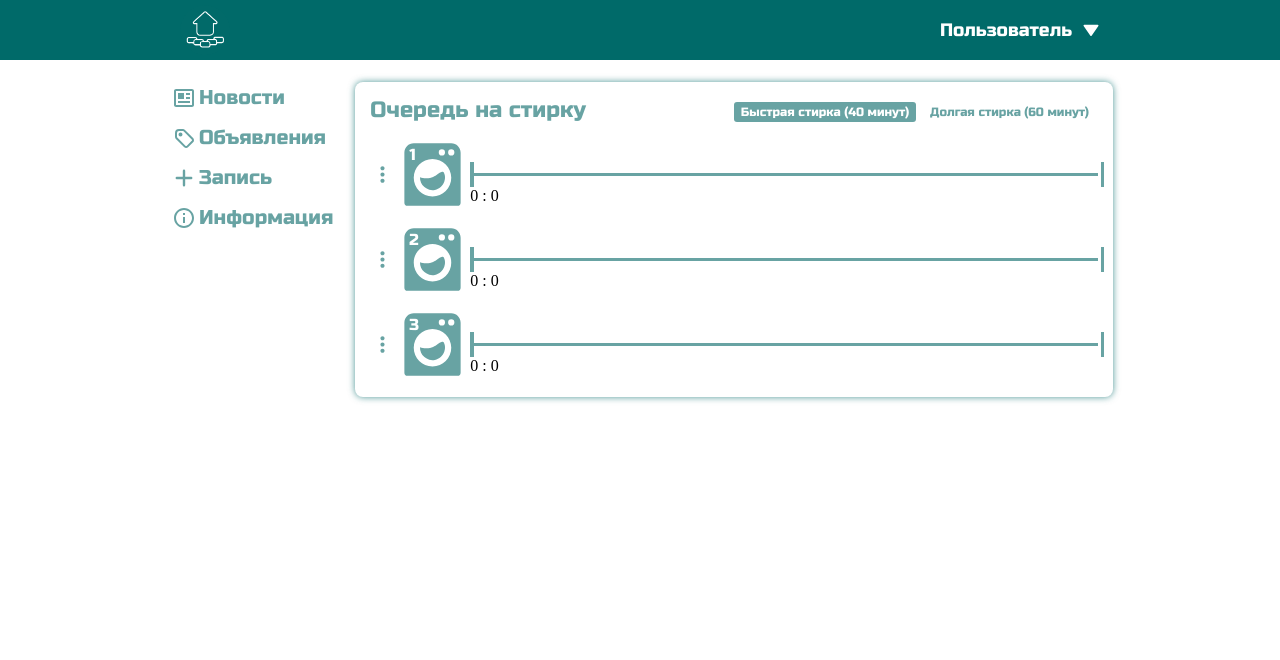
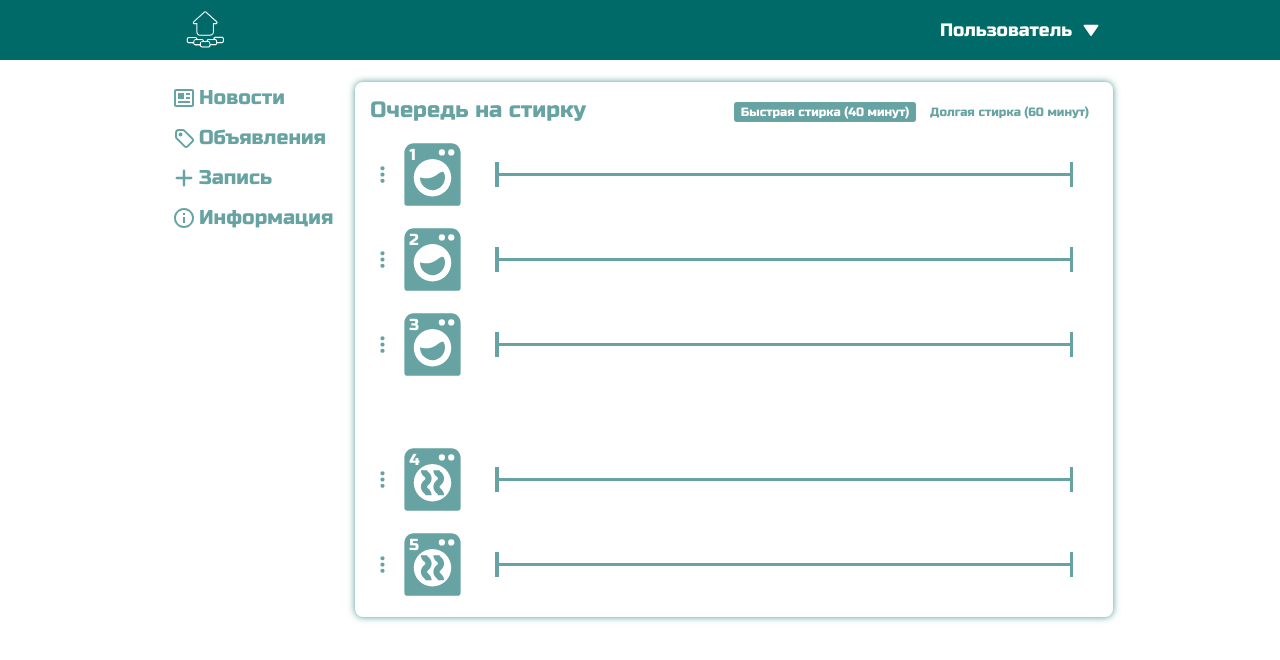
Before and after one commit to anti-kon/PolyLK, a React (Create React App) app in the folder frontend/: page /appointments/laundry-appointment in a window 1280 px wide. Shown: the top 660 px of the page. Built offline with nearby package versions, Linux system fonts and the light colour scheme.

Commit message:
add timeline clock

```diff
--- a/frontend/src/components/LaundryComponent.jsx
+++ b/frontend/src/components/LaundryComponent.jsx
@@ -1,5 +1,5 @@
-import React from 'react';
-import {BiDotsVerticalRounded, BiSolidWasher} from "react-icons/bi";
+import React, {useEffect, useState} from 'react';
+import {BiDotsVerticalRounded, BiSolidDryer, BiSolidWasher} from "react-icons/bi";
 import LinearTimeline from "./UI/timelines/line_timeline/LinearTimeline";
 
 const LaundryComponent = (props) => {
@@ -8,7 +8,9 @@ const LaundryComponent = (props) => {
             <button className={"laundry-message-button"}><BiDotsVerticalRounded /></button>
             <div className={"laundry-icon"}>
                 <label className={"laundry-num"}>{props.num}</label>
-                <BiSolidWasher className={"laundry-logo"}/>
+                {props.isDryer ?
+                    <BiSolidDryer className={"laundry-logo"}/> :
+                    <BiSolidWasher className={"laundry-logo"}/>}
             </div>
             <LinearTimeline startHour={6} endHour={23} duration={props.duration}></LinearTimeline>
         </div>
--- a/frontend/src/components/LaundryListComponent.jsx
+++ b/frontend/src/components/LaundryListComponent.jsx
@@ -1,35 +1,65 @@
-import React, {useState} from 'react';
+import React, {useEffect, useState} from 'react';
 import LaundryComponent from './LaundryComponent';
 import RadioInput from "./UI/inputs/radio_input/RadioInput";
 import "../styles/LaundryAppointment.css"
+import ContentBox from "./UI/content_boxes/content_box/ContentBox";
+import TipBoxComponent from "./TipBoxComponent";
 
 const LaundryListComponent = () => {
-    const [contact, setContact] = useState('email');
+    const [duration, setDuration] = useState(40);
+
+    const washingMachine = [
+        {id: 0, num: 1},
+        {id: 1, num: 2},
+        {id: 2, num: 3}
+    ];
+
+    const dryingMachine = [
+        {id: 3, num: 4},
+        {id: 2, num: 5}
+    ];
 
     return (
         <div className={"laundry-list"}>
             <div style={{display: "flex"}}>
                 <label className={"laundry-list-label"}>Очередь на стирку</label>
                 <RadioInput
-                    checked={contact === "email"}
-                    id="contactChoice1"
-                    name="contact"
-                    value="email"
-                    onChange={value => setContact(value)}>
+                    checked={duration === 40}
+                    id="durationChoice1"
+                    name="duration"
+                    value={40}
+                    onChange={value => setDuration(value)}>
                     Быстрая стирка (40 минут)
                 </RadioInput>
                 <RadioInput
-                    checked={contact === "phone"}
-                    id="contactChoice2"
-                    name="contact"
-                    value="phone"
-                    onChange={value => setContact(value)}>
+                    checked={duration === 60}
+                    id="durationChoice2"
+                    name="duration"
+                    value={60}
+                    onChange={value => setDuration(value)}>
                     Долгая стирка (60 минут)
                 </RadioInput>
             </div>
-            <LaundryComponent duration={60} num={1}></LaundryComponent>
-            <LaundryComponent duration={40} num={2}></LaundryComponent>
-            <LaundryComponent duration={40} num={3}></LaundryComponent>
+            <div>
+                {washingMachine.map((washer) =>
+                    <LaundryComponent
+                        key={washer.id}
+                        duration={duration}
+                        num={washer.num}
+                        isDryer={false}>
+                    </LaundryComponent>
+                )}
+            </div>
+            <div style={{marginTop: "60px"}}>
+                {dryingMachine.map((dryer) =>
+                    <LaundryComponent
+                        key={dryer.id}
+                        duration={duration}
+                        num={dryer.num}
+                        isDryer={true}>
+                    </LaundryComponent>
+                )}
+            </div>
         </div>
     );
 };
--- a/frontend/src/components/UI/timelines/line_timeline/LinearTimeline.jsx
+++ b/frontend/src/components/UI/timelines/line_timeline/LinearTimeline.jsx
@@ -17,6 +17,13 @@ const LinearTimeline = ({startHour = 0, startMinute = 0,
     const endTime = endHour * 60 + endMinute;
 
     const ref = useRef(null);
+
+    useEffect(() => setDurationInPixels(
+        ref.current.clientWidth * (duration / (endTime - startTime))),
+        [duration]);
+
+
+    const zeroPad = (num, places) => String(num).padStart(places, '0');
 
     const handleMouseMove = event => {
         setLocalCoords({
@@ -57,20 +64,42 @@ const LinearTimeline = ({startHour = 0, startMinute = 0,
 
     return (
         <div className={classes.timelineBody}>
-            <div style={{width: "100%", position: 'relative', height: "100%", display: "flex", alignItems: "center"}}
+            <div style={{
+                width: "100%",
+                position: 'relative',
+                height: "100%",
+                display: "flex",
+                alignItems: "center"}}
                  onMouseMove={handleMouseMove}
                  ref={ref}>
                 <div style={{width: "100%", height: "0.2em", background: "#68a3a3"}}></div>
                 <div style={{width: "0.2em", height: "100%", background: "#68a3a3", position: "absolute", left: 0}}></div>
-                <div style={{width: "0.2em", height: "100%", background: "#68a3a3", position: "absolute", right: "-6px"}}></div>
+                <div style={{width: "0.2em", height: "100%", background: "#68a3a3", position: "absolute", right: 0}}></div>
                 {isMouseHover &&
                     <div
                         className={classes.timelineBogey}
-                        style={{width: (durationInPixels.toString() + "px"),
+                        style={{width: ((durationInPixels - 6.4).toString() + "px"),
                             left: (localCoords.x - durationInPixels / 2)}}>
+                        <label style={{left: "-29px"}} className={classes.timelineClock}>
+                            {zeroPad(
+                                Math.floor(((bogeyCenterHour * 60 + bogeyCenterMinute) - (duration / 2)) / 60),
+                                2)}
+                            :
+                            {zeroPad(
+                                Math.floor(((bogeyCenterHour * 60 + bogeyCenterMinute) - (duration / 2)) % 60),
+                                2)}
+                        </label>
+                        <label style={{right: "-29px"}} className={classes.timelineClock}>
+                            {zeroPad(
+                                Math.floor(((bogeyCenterHour * 60 + bogeyCenterMinute) + (duration / 2)) / 60),
+                                2)}
+                            :
+                            {zeroPad(
+                                Math.floor(((bogeyCenterHour * 60 + bogeyCenterMinute) + (duration / 2)) % 60),
+                                2)}
+                        </label>
                     </div>}
             </div>
-            <label>{bogeyCenterHour} : {bogeyCenterMinute}</label>
         </div>
     );
 };
--- a/frontend/src/components/UI/timelines/line_timeline/LinearTimeline.module.css
+++ b/frontend/src/components/UI/timelines/line_timeline/LinearTimeline.module.css
@@ -1,6 +1,7 @@
 .timelineBody {
     width: 100%;
     height: 25px;
+    margin: 0 25px;
 }
 
 .timelineBogey {
@@ -10,3 +11,11 @@
     border: #68a3a3 0.2em solid;
     border-radius: 7px;
 }
+
+.timelineClock {
+    position: absolute;
+    font-size: 12px;
+    font-family: "Russo One", sans-serif;
+    color: #68a3a3;
+    bottom: -17px;
+}
```
